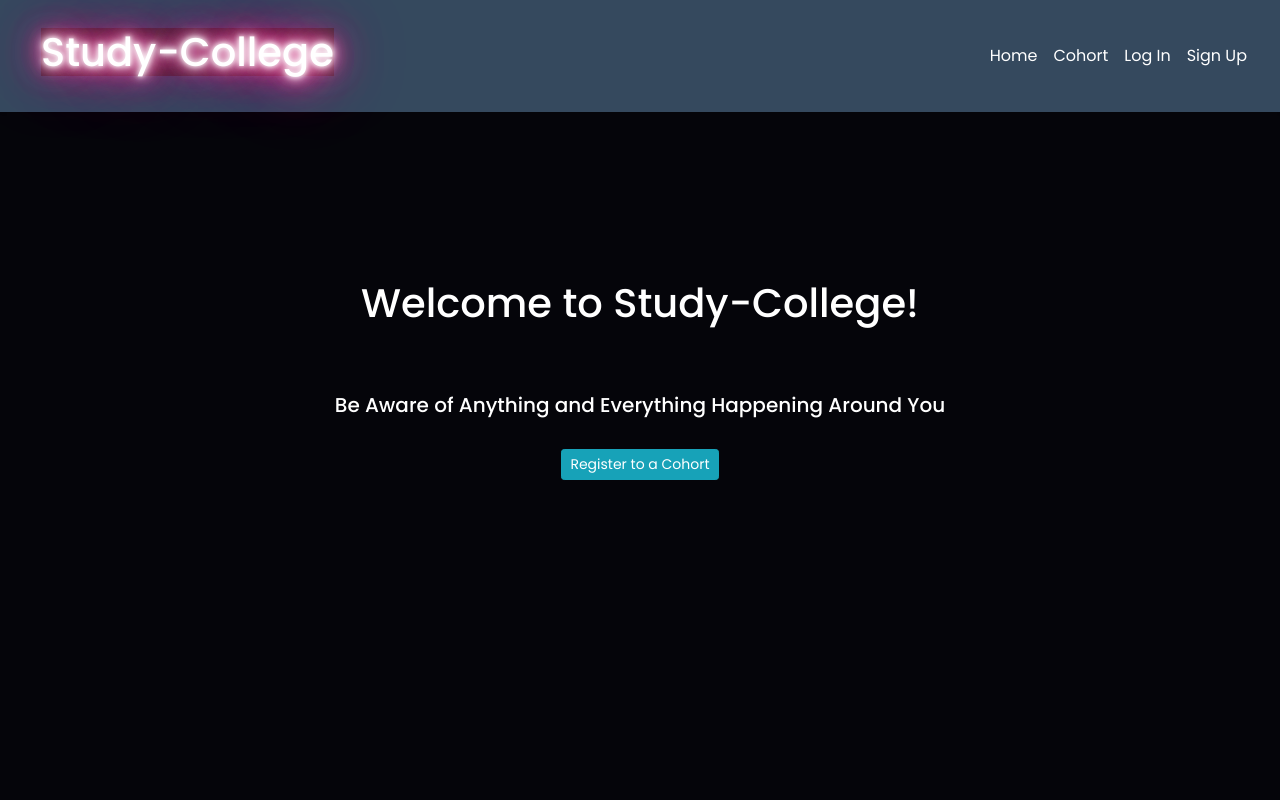
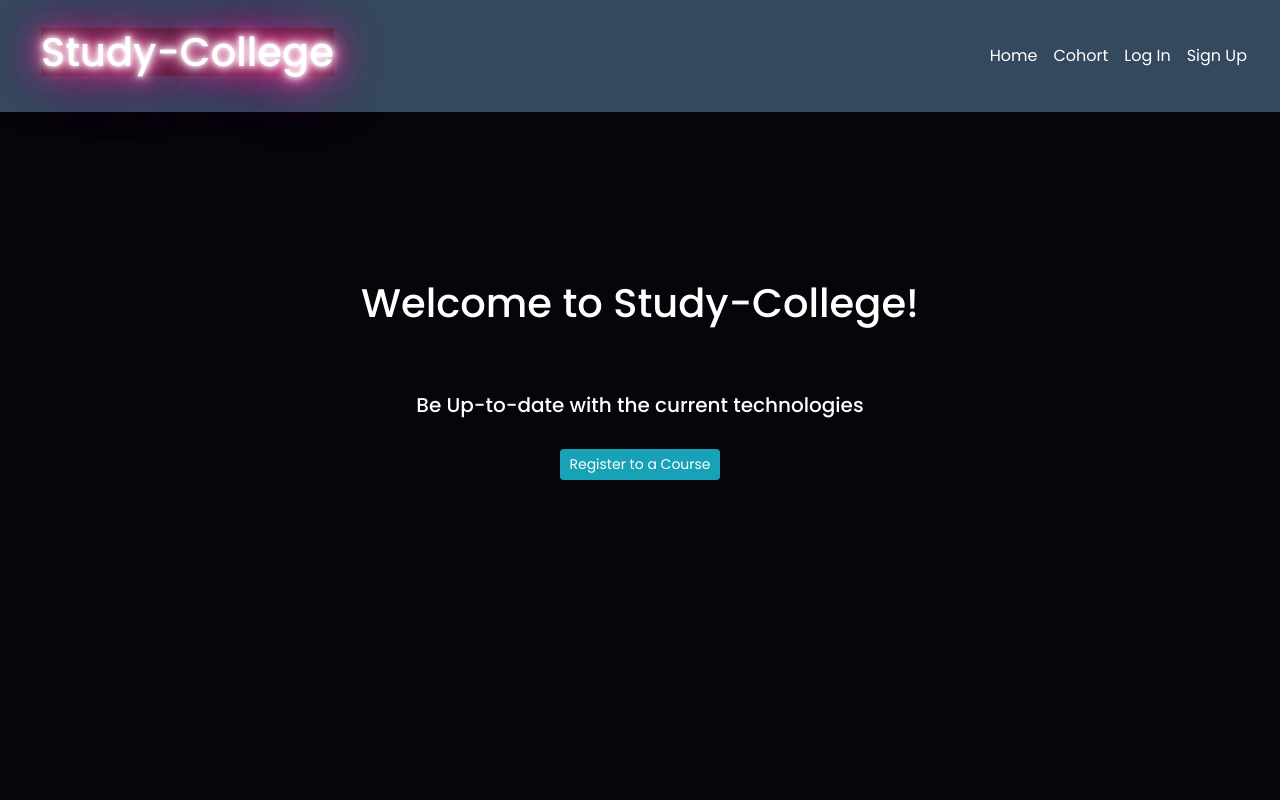
Before and after one commit to omololevy/study-college, a Django app: template base/templates/index.html in a window 1280 px wide. Run offline with Django 3.2, Linux system fonts and the light colour scheme; the template is opened without the code that fills it, so the values that code supplies are empty; some libraries are stand-ins or nearby versions.

Commit message:
correct the mistakes in the templates

```diff
--- a/base/templates/index.html
+++ b/base/templates/index.html
@@ -7,19 +7,18 @@
     {% if user.is_authenticated %}
     <div class="text-white text-center" style="margin-top:15%">
         <h1>Enjoying the Learning...</h1>
-        <h5 style="margin-top:6%">Would you want to view our Modules?</h5>
+        <h5 style="margin-top:6%">Would you want to view the Modules?</h5>
         {% if user.profile.cohort %}
 
 
-        <a href="{% url 'single-cohort' user.profile.cohort.id %}" class="btn btn-sm btn-info mt-4">Explore Your
-            Cohort: <em><b><h5>{{user.profile.cohort.name}}</h5></b></em>
+        <a href="{% url 'single-cohort' user.profile.cohort.id %}" class="btn btn-sm btn-info mt-4">Dive into Your Course: <em><b><h5>{{user.profile.cohort.name}}</h5></b></em>
         </a>
 
 
         {% else %}
 
         <a href=""> &nbsp;
-            You Haven't Joined Any Cohort Yet!
+            You No Active Course(s) Yet!
         </a>
 
         {% endif %}
@@ -30,8 +29,8 @@
 
     <div class="text-white text-center" style="margin-top:15%">
         <h1>Welcome to Study-College!</h1>
-        <h5 style="margin-top:6%">Be Aware of Anything and Everything Happening Around You</h5>
-        <a href="{% url 'cohort' %}" class="btn btn-sm btn-info mt-4">Register to a Cohort</a>
+        <h5 style="margin-top:6%">Be Up-to-date with the current technologies</h5>
+        <a href="{% url 'cohort' %}" class="btn btn-sm btn-info mt-4">Register to a Course</a>
     </div>
     {% endif %}
 </div>
--- a/base/templates/members.html
+++ b/base/templates/members.html
@@ -2,7 +2,7 @@
 {% load crispy_forms_tags %}
 {% block content %}
 
-<a class="btn btn-sm btn-info" href="{% url 'single-hood' user.profile.neighbourhood.id %}">&laquo Back</a><br>
+<a class="btn btn-sm btn-info" href="{% url 'single-cohort' user.profile.cohort.id %}">&laquo Back</a><br>
 
 <table class="table table-striped table-dark" style="border-top: 5px;">
   <thead>
--- a/base/templates/newcohort.html
+++ b/base/templates/newcohort.html
@@ -1,7 +1,7 @@
 {% extends 'base.html' %}
 {% load crispy_forms_tags %}
 {% block content %}
-<div class="container bg-white newhood" >
+<div class="container bg-white newcohort" >
     <div class="row">
         <div class="col-md-1"></div>
         <div class="col-md-10">
--- a/base/templates/topic.html
+++ b/base/templates/topic.html
@@ -7,7 +7,7 @@
     <div class="row">
         <div class="col-md-2"></div>
         <div class="col-md-8 bg-white poster">
-            <button class="btn btn-sm btn-outline-info" ><a href="{% url 'single-hood' user.profile.neighbourhood.id %}">&laquo Back</a></button>
+            <button class="btn btn-sm btn-outline-info" ><a href="{% url 'single-cohort' user.profile.cohort.id %}">&laquo Back</a></button>
             <h3 class="text-center tt ">Add a post to your cohort</h3>
             <form action="" method="post" novalidate>
                 {% csrf_token %}
```
